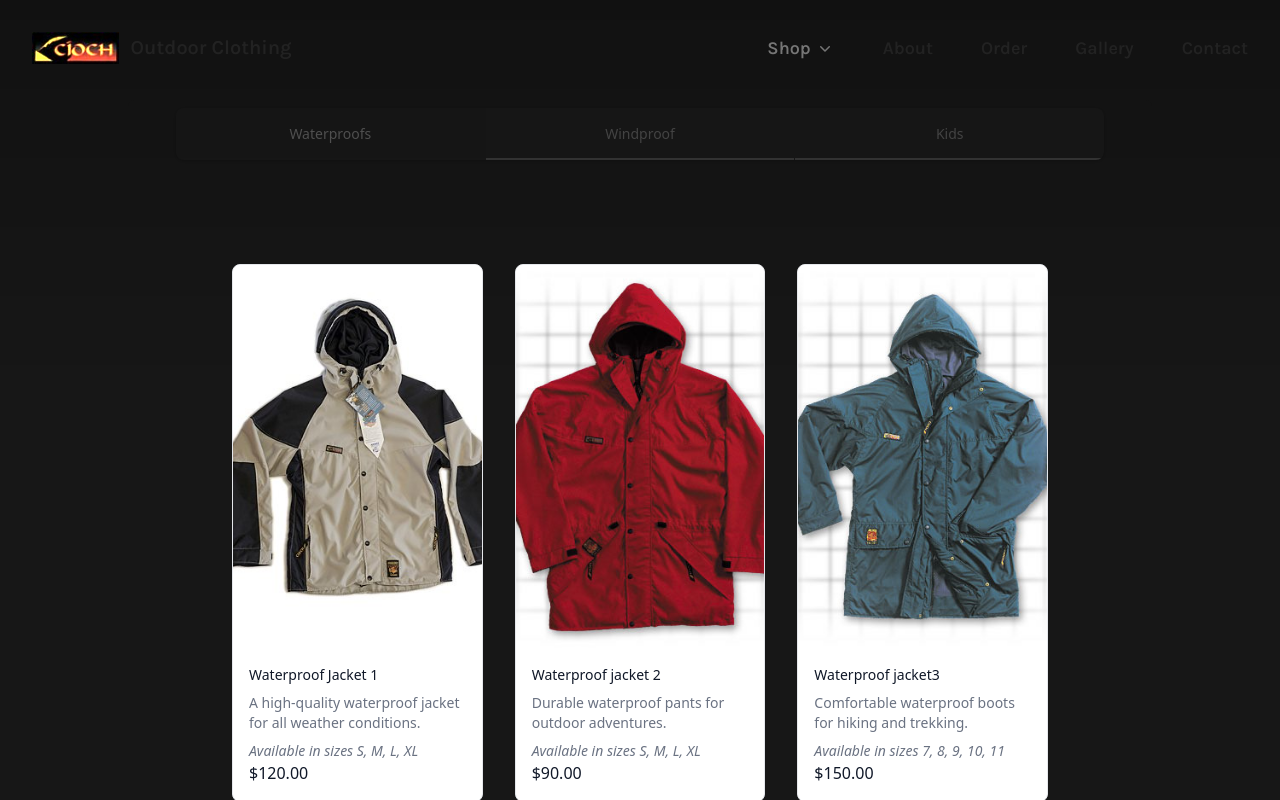
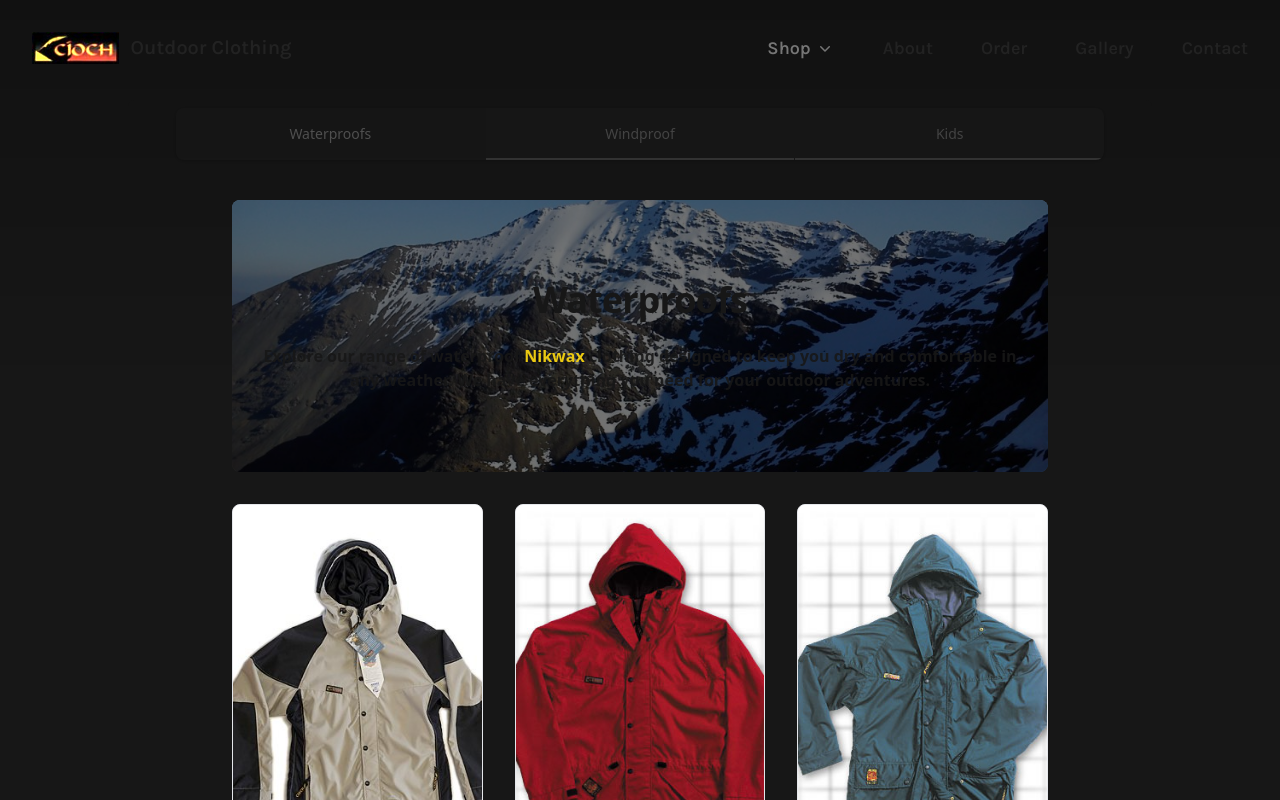
Before and after one commit to lpscrim/cioch, a Next.js app: page /shop/waterproof in a window 1280 px wide. Shown: the top 800 px of the page. Built offline with nearby package versions, Linux system fonts and the light colour scheme; a web font is replaced by a local one.

Commit message:
Enhance Waterproof page layout: add header and description, update styling, and import Link component

```diff
--- a/app/shop/waterproof/page.tsx
+++ b/app/shop/waterproof/page.tsx
@@ -1,4 +1,5 @@
 import ProductCard from "@/components/shop/productCard";
+import Link from "next/link";
 
 const products = [
   {
@@ -64,14 +65,24 @@ const products = [
 ];
 
 export default function Waterproof() {
-
-
   return (
     <div className="px-6">
-       <div className="mx-auto max-w-2xl px-4 py-16 sm:px-6 sm:py-24 lg:max-w-7xl lg:px-8">
+      <div className="mx-auto max-w-2xl px-4 py-8 lg:max-w-7xl lg:px-8">
+        <div className="relative py-20 text-center bg-[url('/pic.jpg')] bg-cover bg-center bg-no-repeat rounded-lg">
+          <div className="absolute inset-0 bg-black/55 rounded-lg"></div>
+            <div className="relative z-10">
+              <h1 className="text-4xl font-bold tracking-tight text-text">
+                Waterproofs
+              </h1>
+              <p className="mx-auto mt-6 max-w-3xl text-base text-text/90 font-bold">
+                Explore our range of waterproof <Link href='/about/nikwax'><span className="text-accent font-bold"> Nikwax </span> </Link>clothing designed to keep you dry and comfortable in any weather. We have everything you need for your outdoor adventures.
+              </p>
+            </div>
+        </div>
+
         <h2 className="sr-only">Products</h2>
 
-        <div className="grid grid-cols-1 gap-y-4 sm:grid-cols-2 sm:gap-x-6 sm:gap-y-10 lg:grid-cols-3 lg:gap-x-8">
+        <div className="grid grid-cols-1 gap-y-4 py-8 sm:grid-cols-2 sm:gap-x-6 sm:gap-y-10 lg:grid-cols-3 lg:gap-x-8">
           {products.map((product) => (
             <ProductCard product={product} key={product.id} />
           ))}
```
